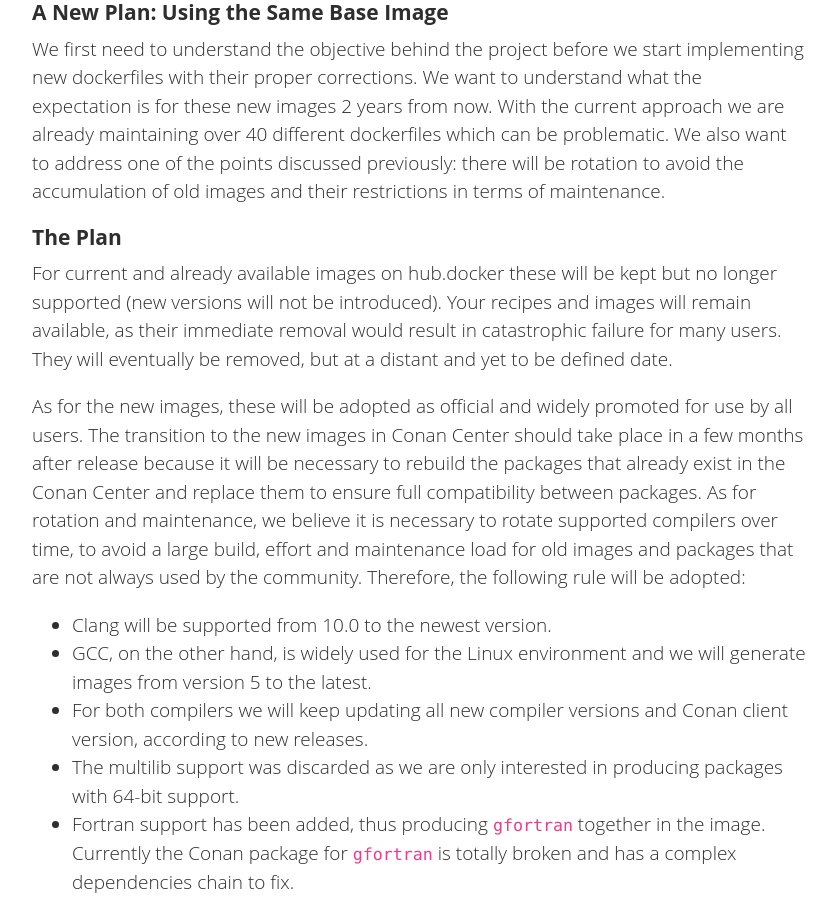
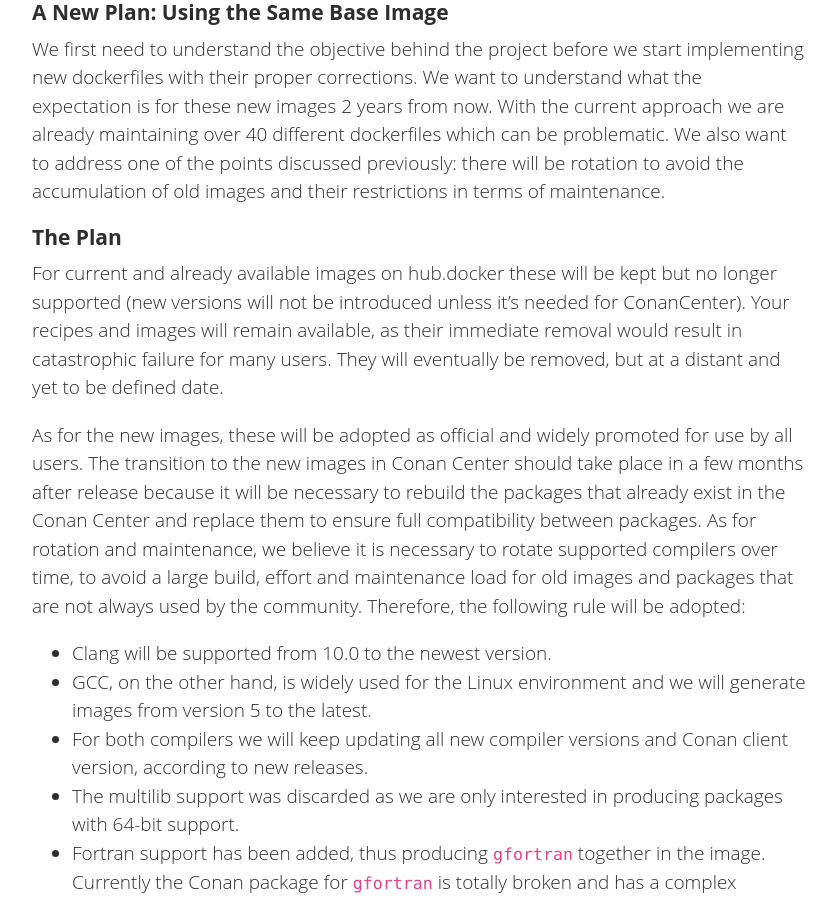
Before and after one commit to conan-io/conan-io.github.io, a Jekyll site: the page built from _posts/2021-08-09-Modern-docker-images.markdown, in a window 1280 px wide and 900 px high, scrolled down 2047 px. Shown: the whole window, without its empty margins (20-856 px from the left). Built offline with Jekyll 4.4.1, drawn with Linux system fonts in a browser that asks for light colours; comment, search, counter and statistics services are not loaded.

Commit message:
Update _posts/2021-08-09-Modern-docker-images.markdown

```diff
--- a/_posts/2021-08-09-Modern-docker-images.markdown
+++ b/_posts/2021-08-09-Modern-docker-images.markdown
@@ -84,7 +84,7 @@ their restrictions in terms of maintenance.
 #### The Plan
 
 For current and already available images on hub.docker these will be kept but no longer supported
-(new versions will not be introduced). Your recipes and images will remain available, as their
+(new versions will not be introduced unless it's needed for ConanCenter). Your recipes and images will remain available, as their
 immediate removal would result in catastrophic failure for many users. They will eventually be
 removed, but at a distant and yet to be defined date.
 
```
